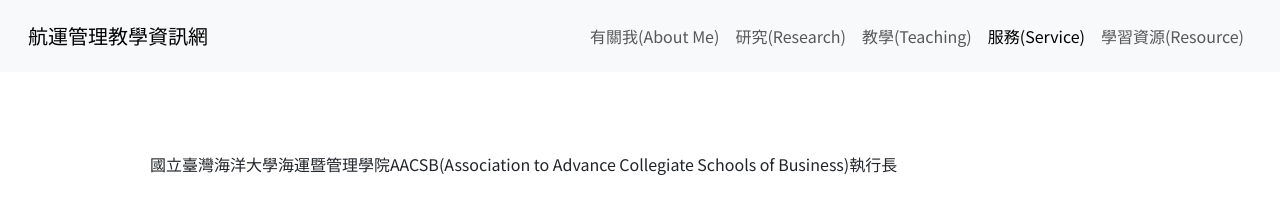
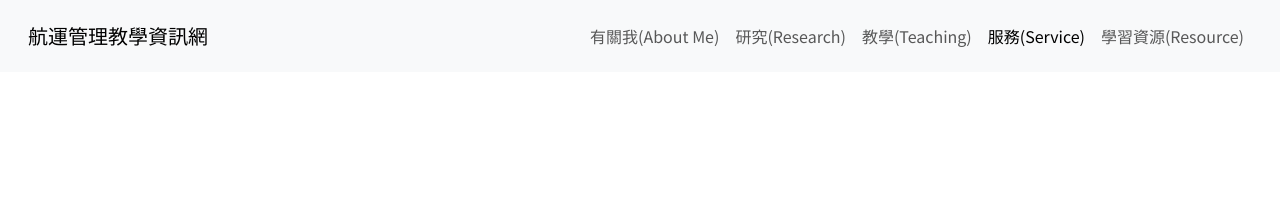
Before and after one commit to shippingntou/maritime, a plain HTML site: page service.html in a window 1280 px wide. Drawn offline with nearby package versions, Linux system fonts and the light colour scheme.

Commit message:
Update service.html

```diff
--- a/service.html
+++ b/service.html
@@ -45,7 +45,6 @@
       <div class="container">
         <div class="row">
             <div class="col-md-12 text">
-                <p>國立臺灣海洋大學海運暨管理學院AACSB(Association to Advance Collegiate Schools of Business)執行長</p>
             </div>
 
         </div>
```
